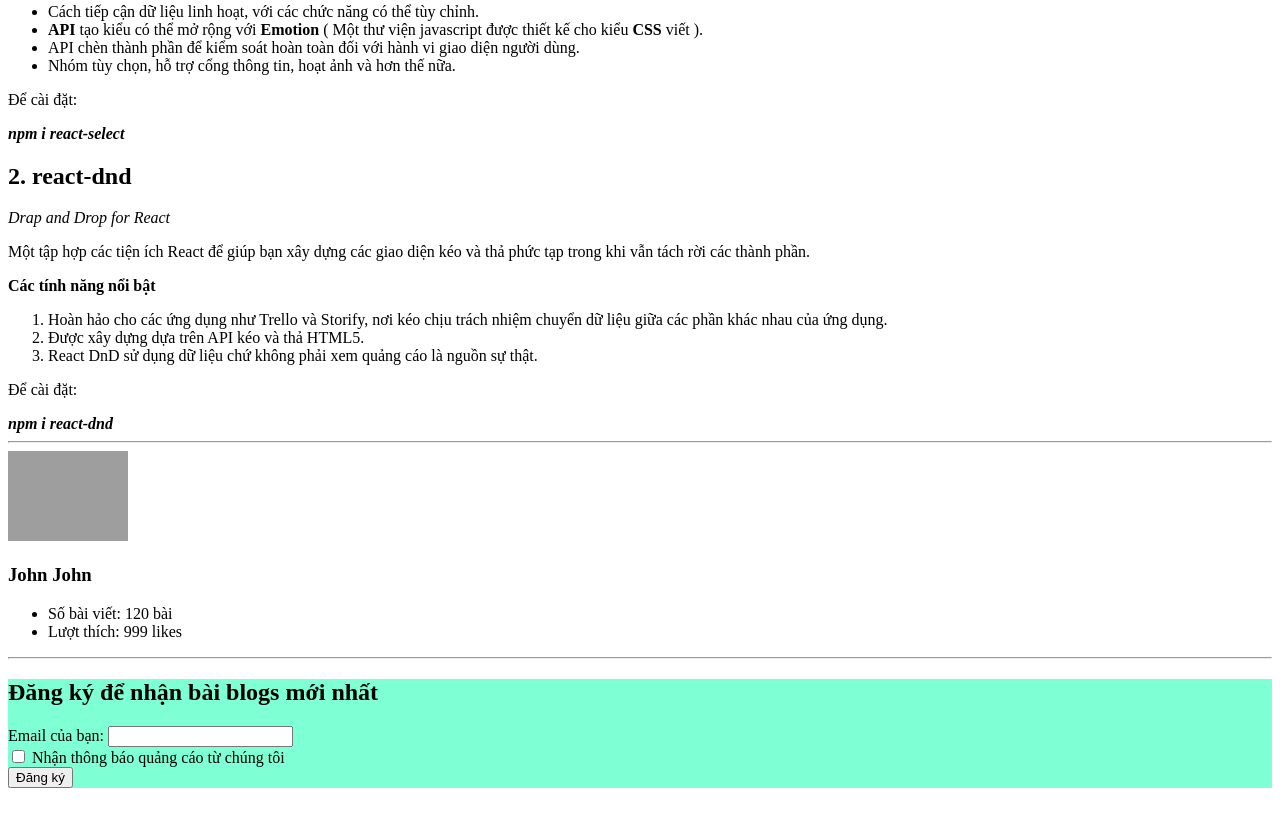
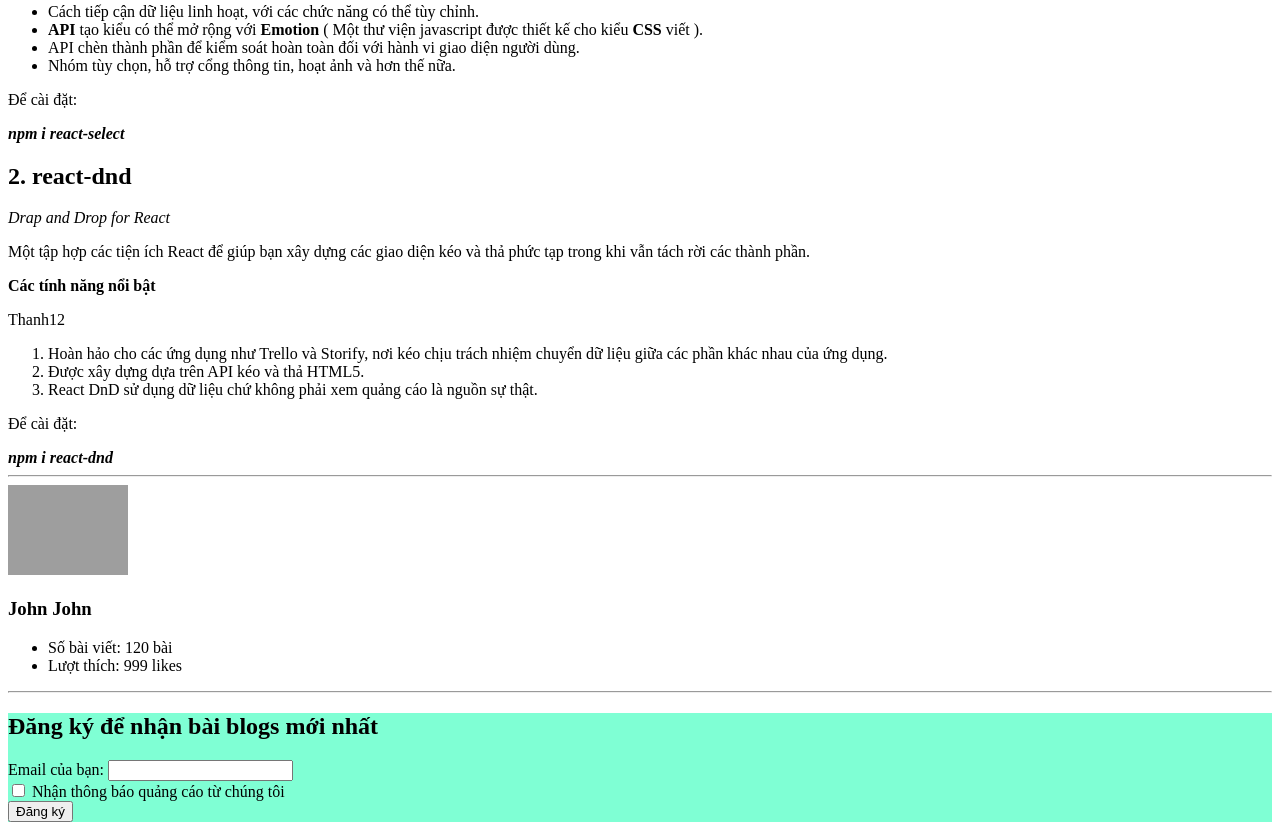
Before and after one commit to mobiarmy98/first-website, a plain HTML site: page bt2.html in a window 1280 px wide. Shown: the part 829-1659 px from the top of the page. Before the commit the page ends 1625 px from the top, so only its background shows below. Drawn offline with Linux system fonts and the light colour scheme; grey boxes are pictures that could not be loaded.

Commit message:
them moi

```diff
--- a/bt2.html
+++ b/bt2.html
@@ -54,7 +54,7 @@
                 các
                 thành phần.</p>
             <b>Các tính năng nổi bật</b>
-
+                    <p>Thanh12</p>
             <ol>
                 <li>Hoàn hảo cho các ứng dụng như Trello và Storify, nơi kéo chịu trách nhiệm chuyển dữ liệu giữa các
                     phần
```
